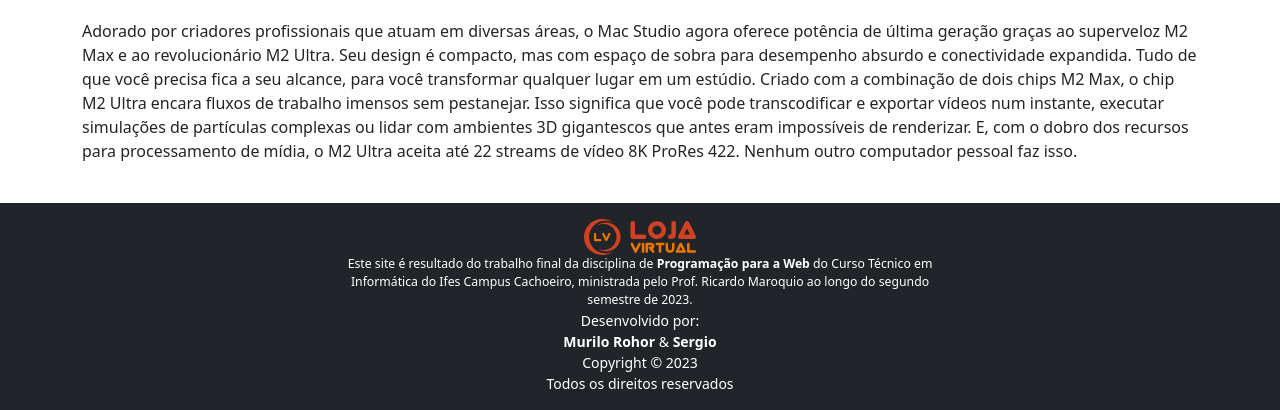
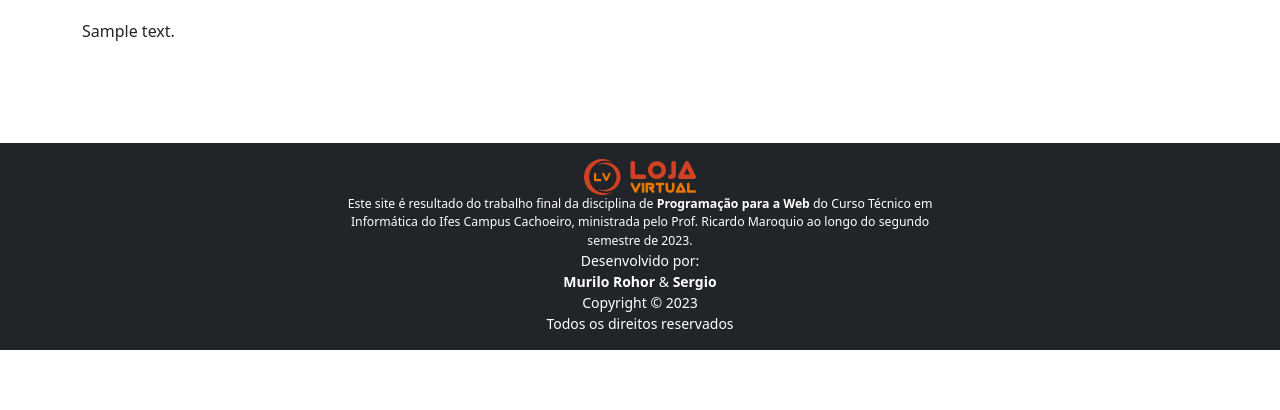
Before and after one commit to MuriloRohor/loja_virtual, a FastAPI app: template templates/root/detalhes.html in a window 1280 px wide. Shown: the part 450-860 px from the top of the page. After the commit the page ends 800 px from the top, so only its background shows below. Run offline with FastAPI, Linux system fonts and the light colour scheme; the template is opened without the code that fills it: most values are stand-ins (such as "Sample title", 1, 10 or a date in 2020); some libraries are stand-ins or nearby versions.

Commit message:
tela de detalhes por produto

```diff
--- a/sql/ProdutoSql.py
+++ b/sql/ProdutoSql.py
@@ -25,7 +25,7 @@ SQL_OBTER_TODOS = """
  ORDER BY nome
 """
 SQL_OBTER_POR_ID = """
- SELECT id, nome
+ SELECT id, nome, descricao, preco
  FROM produto
  WHERE id=?
 """
--- a/templates/root/detalhes.html
+++ b/templates/root/detalhes.html
@@ -1,15 +1,15 @@
 {% extends "base.html" %}
-{% block titulo %}Principal{% endblock %}
+
 {% block principal %}
 <div class="col-12">
     <div class="row">
         <div class="col-3 mb-4">
-            <img src="/static/img/produtos/0009.jpg" alt="Computador Mac Studio M3 Ultra" class="img-fluid rounded">
+            <img src="/static/img/produtos/{{ '{:04d}'.format(produto.id) }}.jpg" alt="{{ produto.nome }}" class="img-fluid rounded">
         </div>
         <div class="col-9 mb-4">
-            <h1>Computador Mac Studio M3 Ultra</h1>
+            <h1>{{ produto.nome }}</h1>
             <h6 class="display-6">Por apenas</h6>
-            <h3 class="text-danger">R$ 89,990.00</h3>
+            <h3 class="text-danger">R$ {{ produto.preco }}</h3>
             <hr>
             <button class="btn btn-primary btn-lg">Comprar Agora!</button>
         </div>
@@ -17,13 +17,6 @@
 </div>
 <div class="col-12">
     <p class="lead">Descrição:</p>
-    <p>Adorado por criadores profissionais que atuam em diversas áreas, o Mac Studio agora oferece potência de última
-        geração graças ao superveloz M2 Max e ao revolucionário M2 Ultra. Seu design é compacto, mas com espaço de sobra
-        para desempenho absurdo e conectividade expandida. Tudo de que você precisa fica a seu alcance, para você
-        transformar qualquer lugar em um estúdio. Criado com a combinação de dois chips M2 Max, o chip M2 Ultra encara
-        fluxos de trabalho imensos sem pestanejar. Isso significa que você pode transcodificar e exportar vídeos num
-        instante, executar simulações de partículas complexas ou lidar com ambientes 3D gigantescos que antes eram
-        impossíveis de renderizar. E, com o dobro dos recursos para processamento de mídia, o M2 Ultra aceita até 22
-        streams de vídeo 8K ProRes 422. Nenhum outro computador pessoal faz isso.</p>
+    <p>{{ produto.descricao }}</p>
 </div>
 {% endblock %}
--- a/templates/root/index.html
+++ b/templates/root/index.html
@@ -16,7 +16,7 @@
                 <p class="card-text"><small class="text-muted">{{ p.preco }}</small></p>
             </div>
             <div class="card-footer text-center">
-                <a href="#" class="btn btn-secondary btn-sm me2">Detalhes</a>
+                <a href="/produto/{{p.id}}" class="btn btn-secondary btn-sm me2">Detalhes</a>
                 <button class="btn btn-primary btn-sm">Comprar</button>
             </div>
         </div>
```
Also changed, not shown: routes/ProdutoRouter.py (+4 -9 lines), dados.db.
